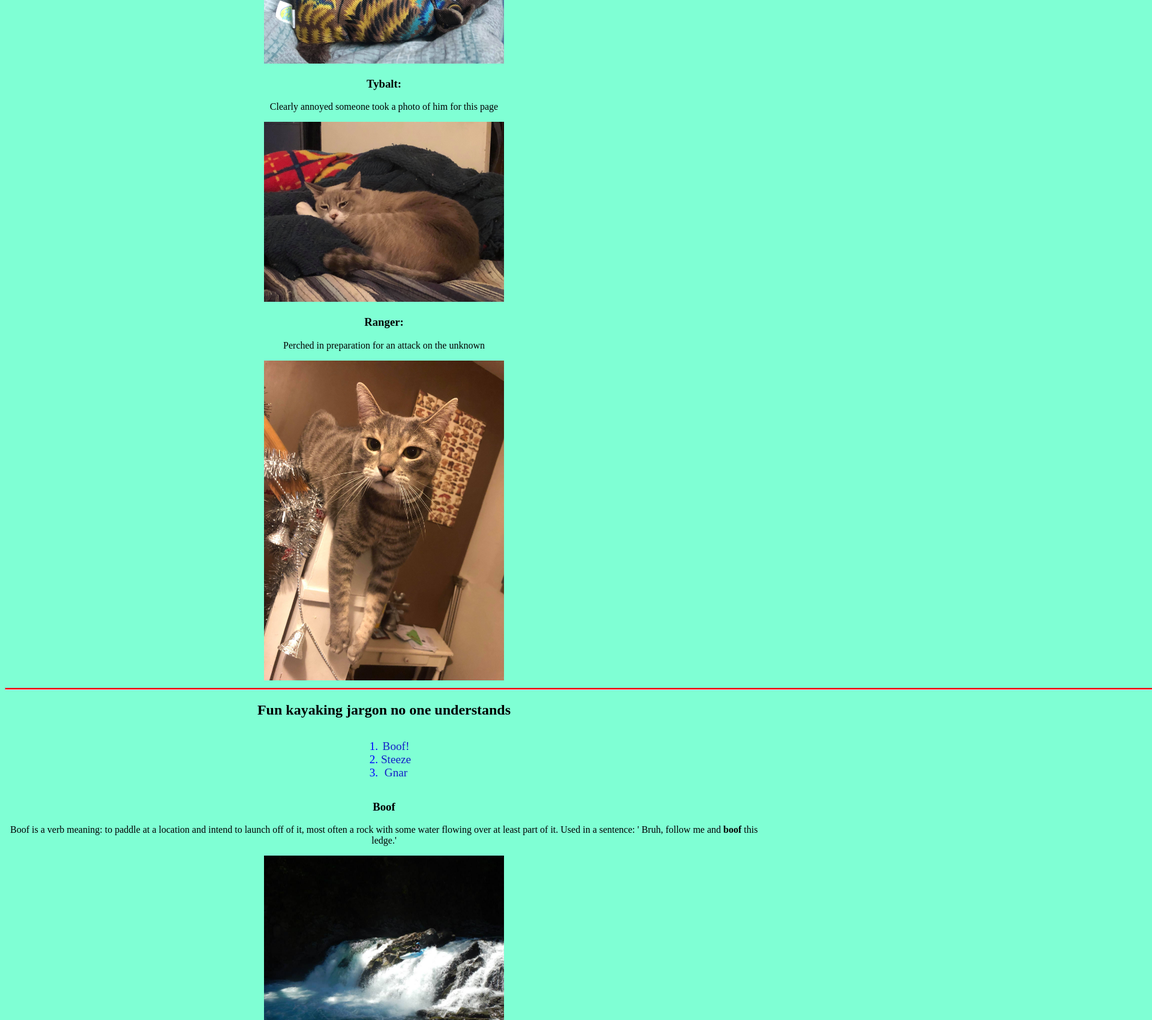
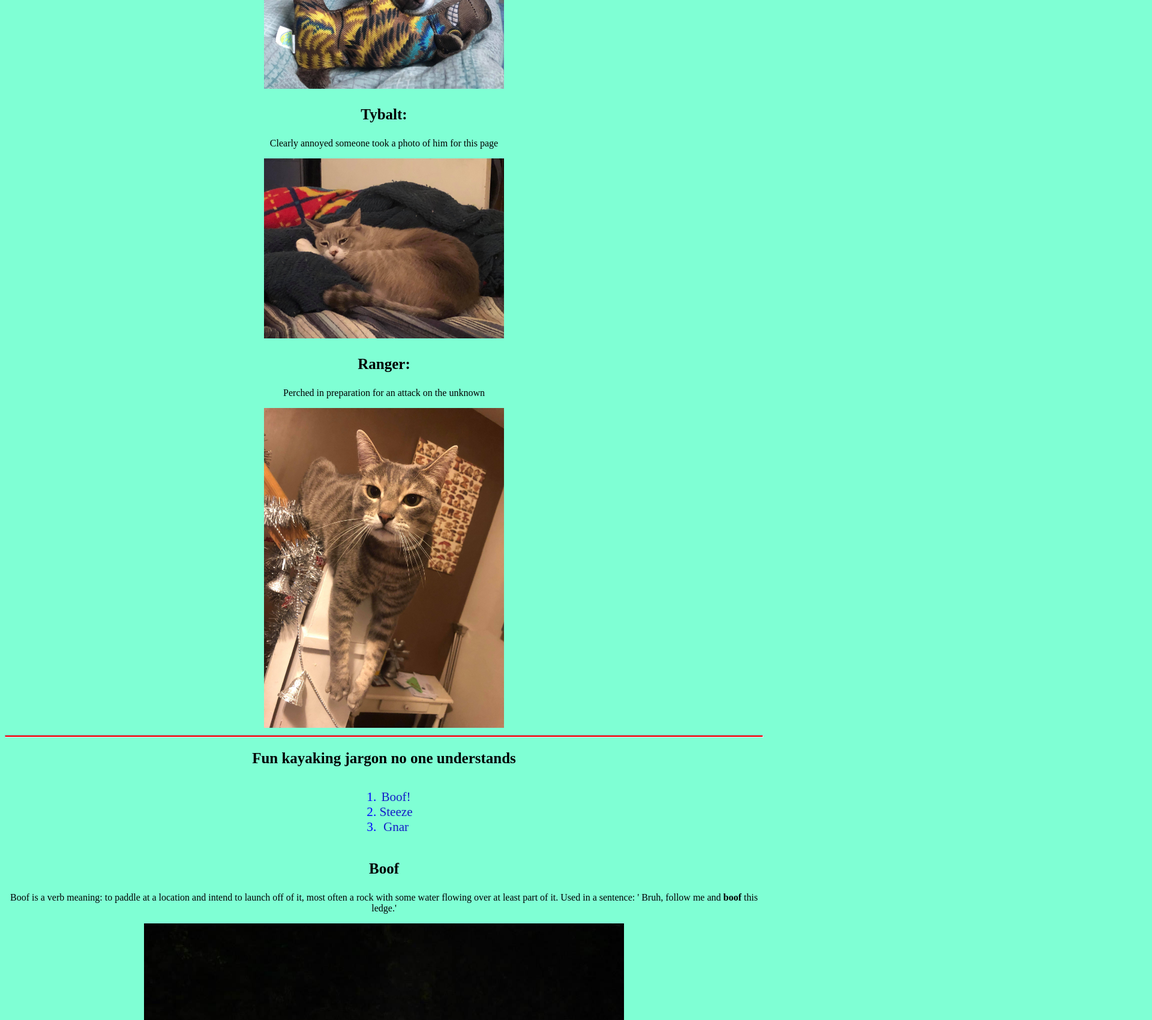
Before and after one commit to EmNicholson93/Week1-Day1-SoloBuild, a plain HTML site: page index.html in a window 1280 px wide. Shown: the part 1100-2800 px from the top of the page at 60% size, 1920 px wide, since content can reach past the window. Drawn offline with Linux system fonts and the light colour scheme; a web font is replaced by a local one.

Commit message:
finalized font sizing

```diff
--- a/index.html
+++ b/index.html
@@ -18,16 +18,16 @@
     </ul>
     <h3 id="smoke">Smokey Joe:</h3>
     <p>Obsessing over baby chicks!"cuckadoodledoo!"</p>
-    <img src="./Assests/Smokey Joe.jpg" alt="Picture of Pyrenese mixbreed dog">
+    <img id="myPets" src="./Assests/Smokey Joe.jpg" alt="Picture of Pyrenese mixbreed dog">
     <h3 id="rory">Rory:</h3>
     <p>Seen here clearly attempting to wake someone up too early</p>
-    <img src="./Assests/Rory.jpg" alt="Picture of yellow Lab/Aussie mixbreed dog">
+    <img id="myPets" src="./Assests/Rory.jpg" alt="Picture of yellow Lab/Aussie mixbreed dog">
     <h3 id="tyb">Tybalt:</h3>
     <p>Clearly annoyed someone took a photo of him for this page</p>
-    <img src="./Assests/Tybalt.jpg" alt="Picture of Siamese mixbreed cat">
+    <img id="myPets" src="./Assests/Tybalt.jpg" alt="Picture of Siamese mixbreed cat">
     <h3 id="ranger">Ranger:</h3>
     <p>Perched in preparation for an attack on the unknown</p>
-    <img src="./Assests/Ranger.jpg" alt="Picture of Bengal mixbreed cat">
+    <img id="myPets" src="./Assests/Ranger.jpg" alt="Picture of Bengal mixbreed cat">
     <hr>
     <h2 id="kayak">Fun kayaking jargon no one understands</h2>
     <ol>
--- a/src/styles.css
+++ b/src/styles.css
@@ -4,8 +4,11 @@ h1 {
     text-align: center;
 }
 img {
+    width: 800px;
+    text-align: center;
+}
+#myPets {
     width: 400px;
-    text-align: center;
 }
 body {
     background-color: aquamarine;
@@ -18,6 +21,7 @@ ol li {
 }
 h3, h2 {
     font: 'Cute Font', sans-serif;
+    font-size: 25px;
 }
 a {
     text-decoration: none;
@@ -30,9 +34,10 @@ a {
  }
  ul li, ol {
      display: inline-block;
+     font-size: 1.1em;
  }
  hr {
-    width: 4000px;
+    width: full;
     padding: 0;
     height: 2px;
     background-color:red;
```
